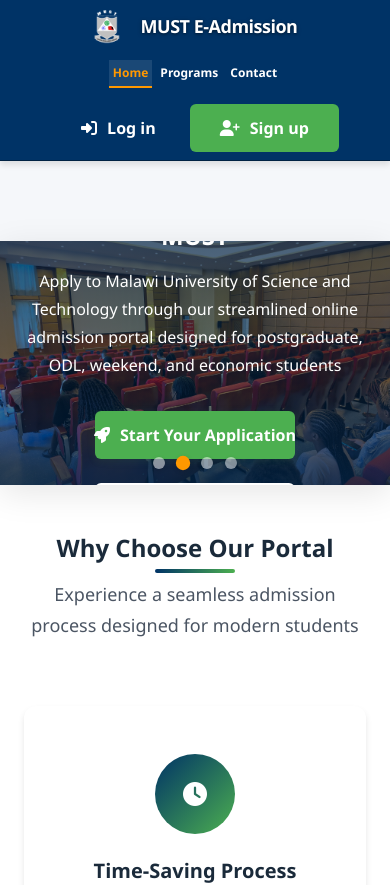
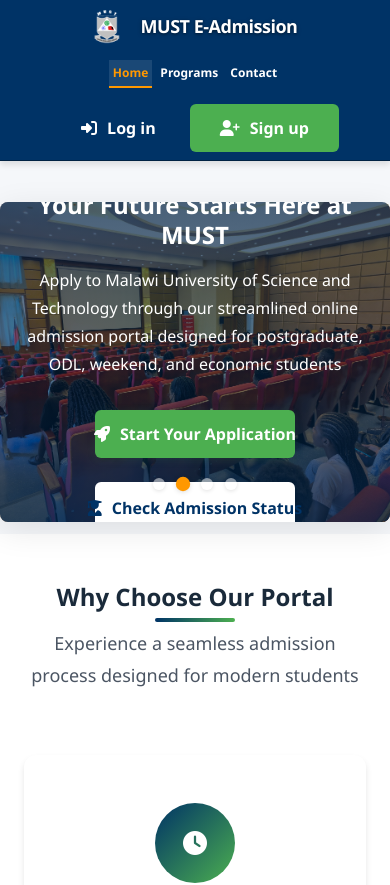
Before and after one commit to Plipzilla/MUST-E-PORTAL, a React (Create React App) app in the folder Website/react-app/: page / in a window 390 px wide. Shown: the top 885 px of the page. Built offline with nearby package versions, Linux system fonts and the light colour scheme; no server answers; the HTML template or start-up script is replaced by a standard one.

Commit message:
Update Home.css

```diff
--- a/Website/react-app/src/pages/Home/Home.css
+++ b/Website/react-app/src/pages/Home/Home.css
@@ -37,7 +37,7 @@
 /* Page Content */
 .page-content {
   flex: 1;
-  padding: var(--spacing-2xl) 0;
+  padding: 0.5rem 0;
 }
 
 /* Hero Section */
@@ -415,10 +415,14 @@
 }
 
 .hero.hero-slider {
-  width: 100%;
-  aspect-ratio: 16/5;
-  min-height: 440px;
-  max-height: 600px;
+  width: 100vw;
+  margin-left: 50%;
+  transform: translateX(-50%);
+  margin-top: 4px;
+  margin-bottom: 32px;
+  height: 420px;
+  max-height: 420px;
+  min-height: 320px;
   background-size: cover;
   background-position: center center;
   background-repeat: no-repeat;
@@ -429,14 +433,32 @@
   padding: 0;
   overflow: hidden;
   box-shadow: 0 8px 32px rgba(0,0,0,0.10);
+  border-radius: 12px;
 }
 
-@supports not (aspect-ratio: 16/5) {
+@media (max-width: 1024px) {
   .hero.hero-slider {
-    height: 0;
-    padding-top: 31.25%; /* 5/16 = 0.3125 */
-    min-height: 440px;
-    max-height: 600px;
+    height: 320px;
+    max-height: 320px;
+    margin-top: 2px;
+    margin-bottom: 20px;
+    border-radius: 10px;
+  }
+}
+
+@media (max-width: 768px) {
+  .hero.hero-slider {
+    height: 200px;
+    max-height: 200px;
+    margin-top: 1px;
+    margin-bottom: 12px;
+    border-radius: 8px;
+  }
+  .hero-content {
+    padding: 0 10px;
+  }
+  .hero-dots {
+    bottom: 10px;
   }
 }
 
@@ -496,41 +518,3 @@
   background: #FF9800;
   transform: scale(1.2);
 }
-
-@media (max-width: 1024px) {
-  .hero.hero-slider {
-    aspect-ratio: 16/7;
-    min-height: 320px;
-    max-height: 400px;
-  }
-  @supports not (aspect-ratio: 16/7) {
-    .hero.hero-slider {
-      height: 0;
-      padding-top: 43.75%; /* 7/16 = 0.4375 */
-      min-height: 320px;
-      max-height: 400px;
-    }
-  }
-}
-
-@media (max-width: 768px) {
-  .hero.hero-slider {
-    aspect-ratio: 16/10;
-    min-height: 200px;
-    max-height: 300px;
-  }
-  @supports not (aspect-ratio: 16/10) {
-    .hero.hero-slider {
-      height: 0;
-      padding-top: 62.5%; /* 10/16 = 0.625 */
-      min-height: 200px;
-      max-height: 300px;
-    }
-  }
-  .hero-content {
-    padding: 0 10px;
-  }
-  .hero-dots {
-    bottom: 16px;
-  }
-}
```
